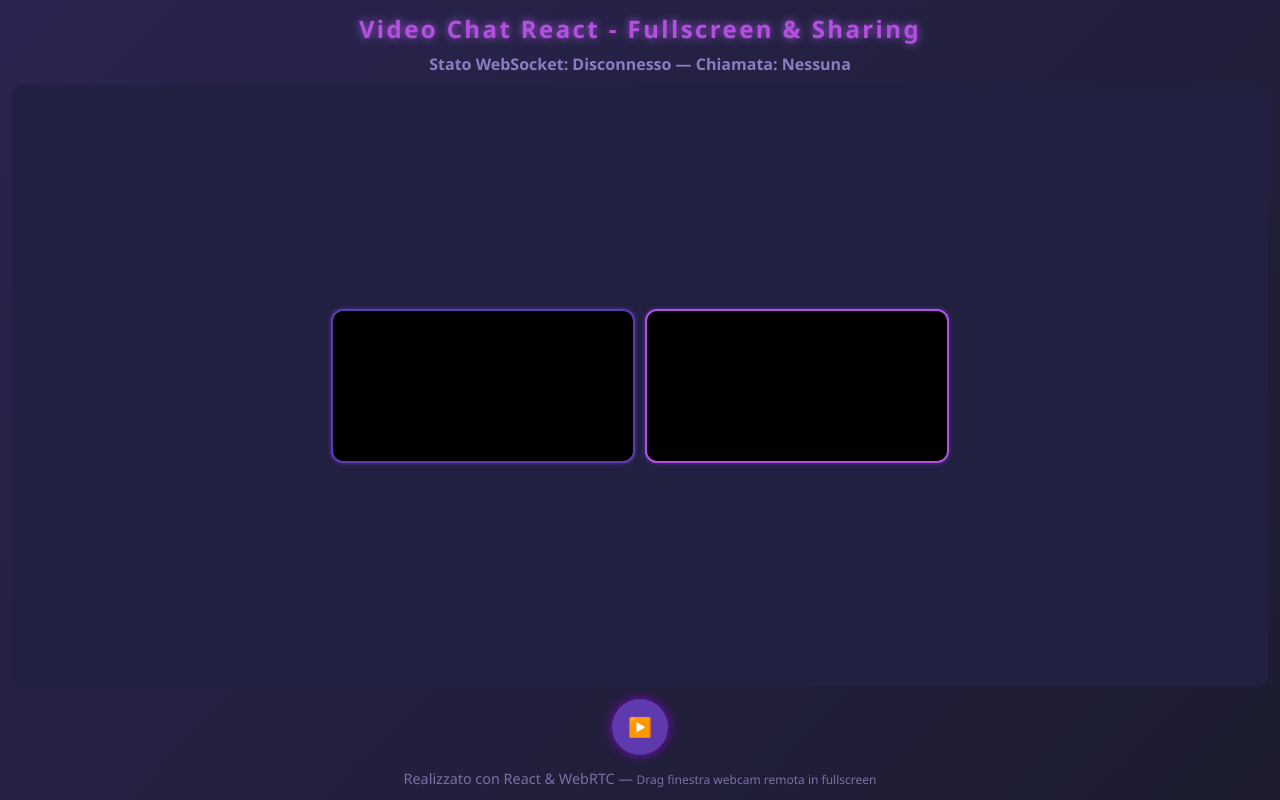
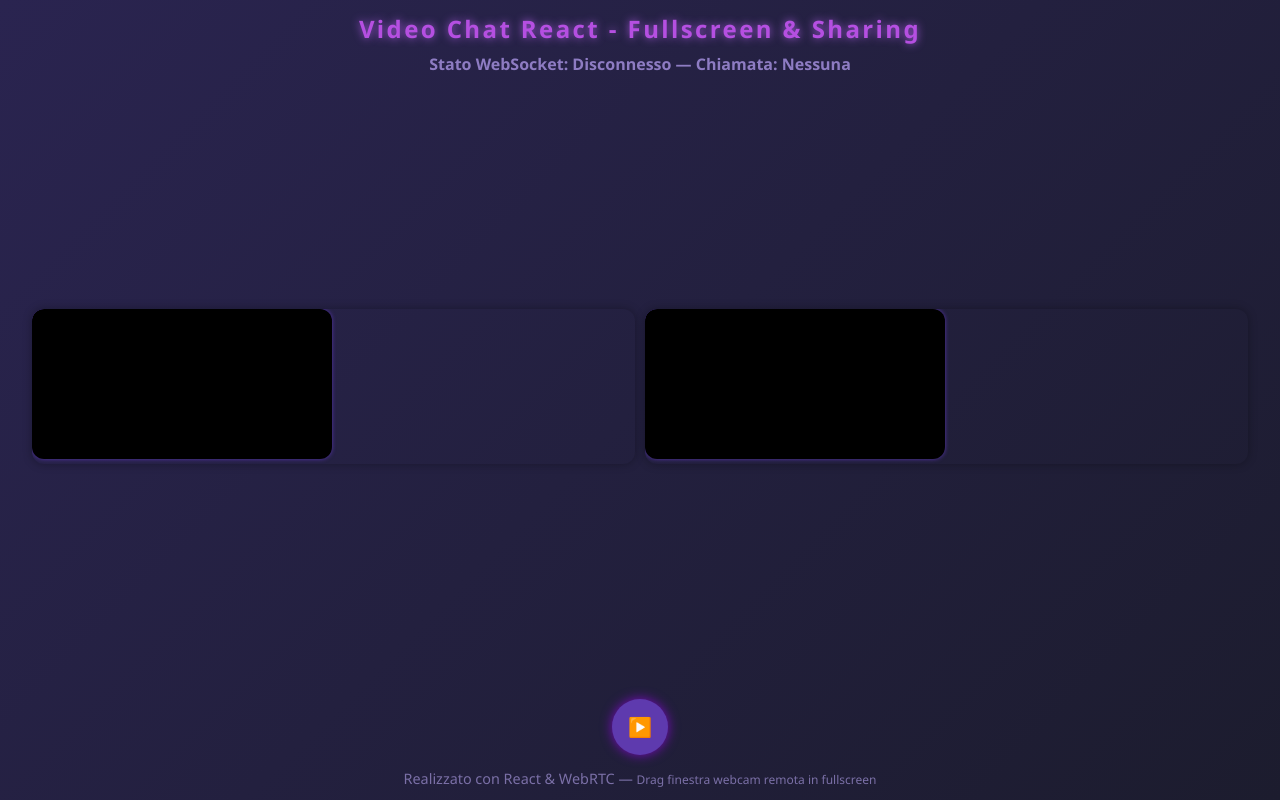
Before and after one commit to Dooniol/videochat-frontend, a React (Create React App) app: page / in a window 1280 px wide. Built offline with nearby package versions, Linux system fonts and the light colour scheme; no server answers.

Commit message:
App update

```diff
--- a/src/App.js
+++ b/src/App.js
@@ -349,19 +349,11 @@ export default function App() {
   }
 
   /**
-   * Gestisce il “focus” (pseudo‑fullscreen in‑page) di uno dei video.
-   * Non usa la Fullscreen API, ma una classe CSS che espande il video
-   * a coprire tutto .videos-container.
-   *
+   * Gestisce il “fullscreen” in-page (massimizza il container video selezionato).
    * @param {'local'|'remote'} type
    */
   function onVideoClick(type) {
-    // Se riclicchi sullo stesso video, torni alla vista normale
-    if (maximizedVideo === type) {
-      setMaximizedVideo(null);
-    } else {
-      setMaximizedVideo(type);
-    }
+    setMaximizedVideo((prev) => (prev === type ? null : type));
   }
 
   return (
@@ -402,16 +394,25 @@ export default function App() {
             color: #8e7cc3;
           }
 .videos-container {
-            flex-grow: 1;
+  position: relative;
+  width: 100%;
+  height: 100%;
   display: flex;
+  gap: 10px;
   justify-content: center;
   align-items: center;
+  flex-wrap: wrap;
+}
+  .video-wrapper {
   position: relative;
-            gap: 10px;
-            background: #222040;
+  flex: 1 1 auto;
+  max-width: 48%;
+  max-height: 48%;
+  overflow: hidden;
   border-radius: 12px;
-            padding: 8px;
-            overflow: hidden;
+  box-shadow: 0 0 10px rgba(0, 0, 0, 0.3);
+  transition: all 0.3s ease;
+  cursor: zoom-in;
 }
           video {
             border-radius: 12px;
@@ -429,14 +430,17 @@ export default function App() {
           }
           .video-maximized {
   position: absolute !important;
-    top: 0 !important;
-    left: 0 !important;
+  top: 0;
+  left: 0;
   width: 100% !important;
   height: 100% !important;
-    z-index: 20 !important;
-    box-shadow: 0 0 40px #b54fe1 !important;
-    border: 3px solid #b54fe1 !important;
-    cursor: zoom-out !important;
+  z-index: 10;
+  max-width: 100% !important;
+  max-height: 100% !important;
+  border: 3px solid #9c4dcc;
+  background-color: black;
+  cursor: zoom-out;
+}
           }
           .local-video {
             border: 2px solid #5e3aae;
@@ -520,28 +524,23 @@ export default function App() {
           className="videos-container"
           style={{ cursor: isFullScreen ? "default" : "pointer" }}
         >
-          {/* Local video */}
-          <video
-            ref={localVideoRef}
-            autoPlay
-            muted
-            playsInline
-            className={`local-video ${
+          <div
+            className={`video-wrapper ${
               maximizedVideo === "local" ? "video-maximized" : ""
             }`}
             onClick={() => onVideoClick("local")}
-          />
+          >
+            <video ref={localVideoRef} autoPlay muted playsInline />
+          </div>
 
-          {/* Remote video */}
-          <video
-            ref={remoteVideoRef}
-            autoPlay
-            playsInline
-            className={`remote-video ${
+          <div
+            className={`video-wrapper ${
               maximizedVideo === "remote" ? "video-maximized" : ""
             }`}
             onClick={() => onVideoClick("remote")}
-          />
+          >
+            <video ref={remoteVideoRef} autoPlay playsInline />
+          </div>
 
           {/* Finestrella remota mobile solo se fullscreen e condivisione schermo */}
           {isFullScreen && isScreenSharing && inCall && (
```
Lines whose indentation alone changed are shown as unchanged.
